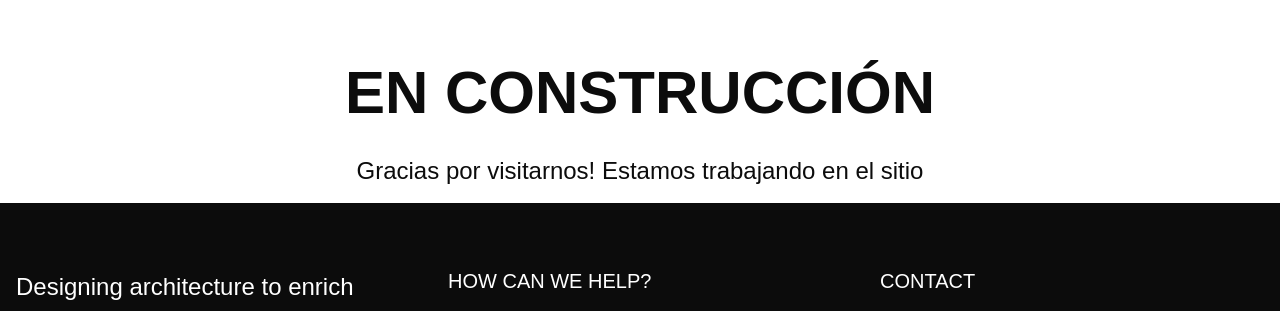
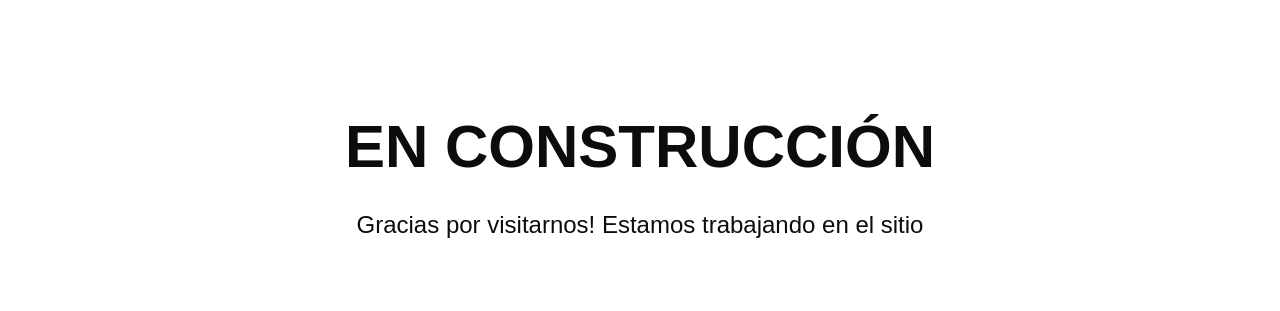
Before and after one commit to botflowlab/AndresCastroWebsite, a React (Vite) app: page / in a window 1280 px wide. Shown: the part 489-800 px from the top of the page. Built offline with nearby package versions, Linux system fonts and the light colour scheme; a web font is replaced by a local one.

Commit message:
Update construction section layout

```diff
--- a/src/App.jsx
+++ b/src/App.jsx
@@ -4,8 +4,9 @@ import Footer from './components/Footer'
 
 function App() {
   return (
-    <div className="min-h-screen bg-white flex flex-col font-neutra">
-      <main className="flex-grow flex flex-col items-center justify-center p-4">
+    <div className="flex flex-col min-h-screen font-neutra">
+      <div className="flex-grow flex items-center justify-center bg-white">
+        <div className="w-full h-screen flex flex-col items-center justify-center p-4">
           <div className="max-w-4xl w-full text-center space-y-8">
             <div style={{ position: 'relative', paddingTop: '56.25%' }} className="rounded-lg overflow-hidden bg-white mb-8">
               <ReactPlayer
@@ -27,7 +28,8 @@ function App() {
               Gracias por visitarnos! Estamos trabajando en el sitio
             </h2>
           </div>
-      </main>
+        </div>
+      </div>
       <Footer />
     </div>
   )
```
Lines whose indentation alone changed are shown as unchanged.
